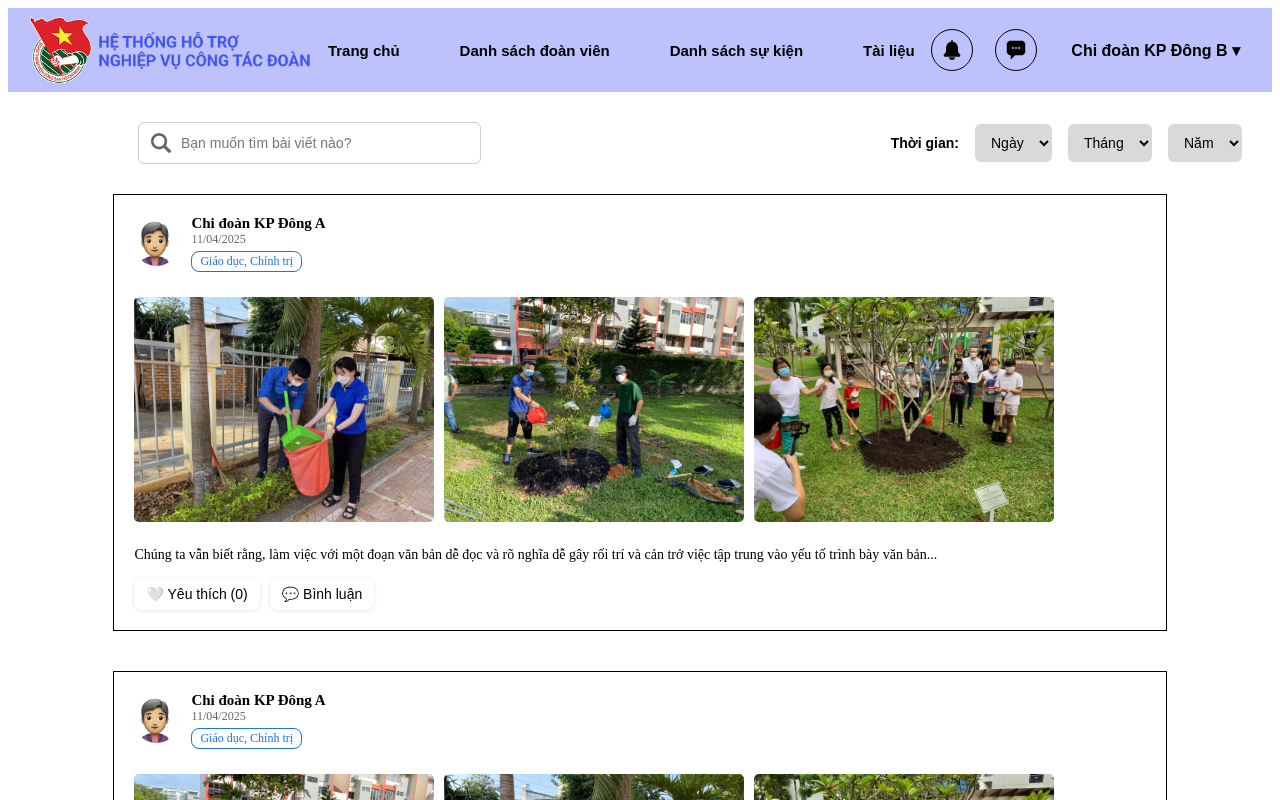
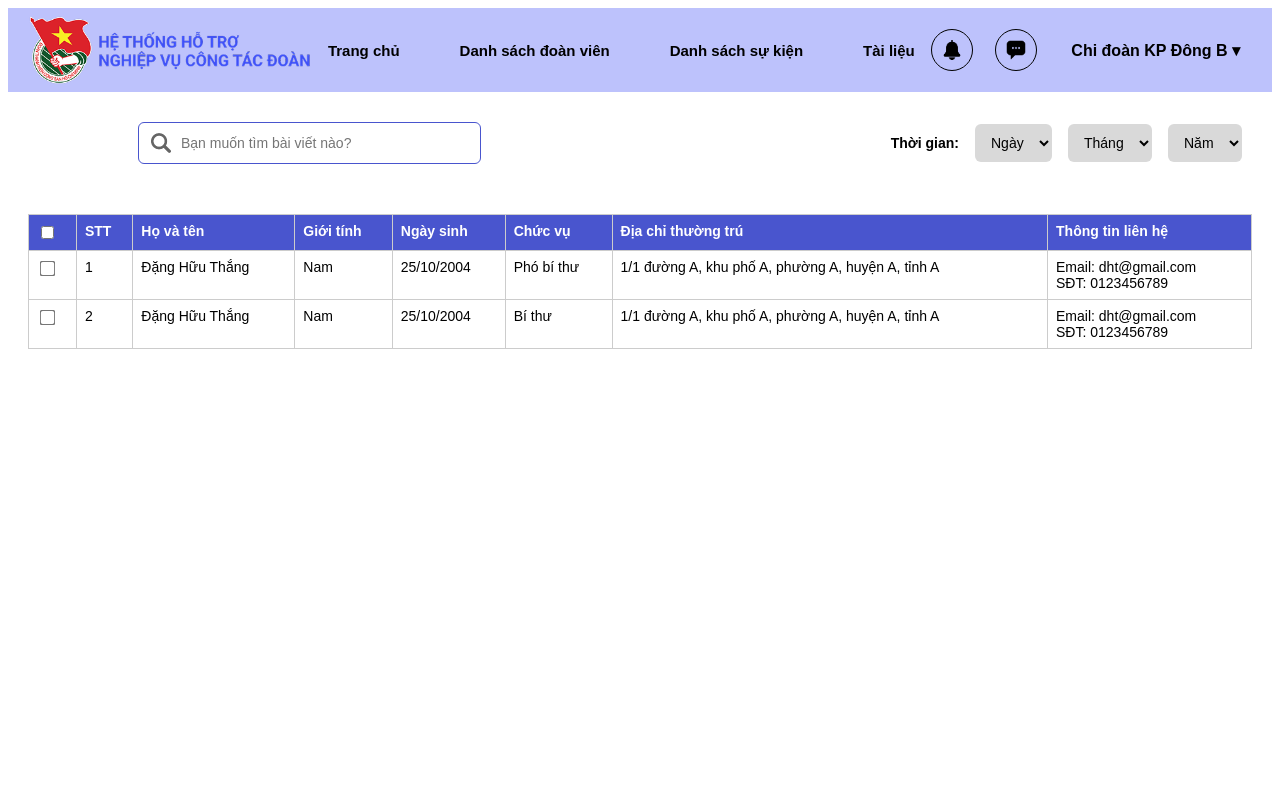
Before and after one commit to hwthangg/PRJ1-22521708-22521325, a React (Vite) app in the folder frontend/: page / in a window 1280 px wide. Shown: the top 800 px of the page. Built offline with nearby package versions, Linux system fonts and the light colour scheme.

Commit message:
tablecomponent

```diff
--- a/frontend/src/App.jsx
+++ b/frontend/src/App.jsx
@@ -5,6 +5,7 @@ import Footer from "./components/Footer/Footer";
 import Search from "./components/Search/Search";
 import DateSelect from "./components/Date/Date";
 import AdminDashboard from "./pages/AdminDashboard/AdminDashboard";
+import Listunionmember from "./pages/Admin/Listunionmember/Listunionmember";
 
 import './App.css';
 
@@ -19,10 +20,8 @@ function App() {
       </div>
 
       <Routes>
-        <Route path="/" element={<AdminDashboard />} />
+        <Route path="/" element={<Listunionmember />} />
       </Routes>
-
-      <Footer />
     </BrowserRouter>
   );
 }
--- a/frontend/src/components/Search/Search.module.css
+++ b/frontend/src/components/Search/Search.module.css
@@ -1,7 +1,7 @@
 .searchBox {
     display: flex;
     align-items: center;
-    border: 1px solid #ccc;
+    border: 1px solid #4955CE;
     border-radius: 6px;
     padding: 10px 12px;
     width: 100%;
--- a/frontend/src/components/Society/Society.module.css
+++ b/frontend/src/components/Society/Society.module.css
@@ -2,7 +2,7 @@
   padding: 20px;
   position: relative;
   overflow-x: hidden;
-  border: 1px solid black;
+  border: 1px solid #4955CE;
   width: 80%;
   margin: 0 auto;
   background-color: #fff;
@@ -284,7 +284,7 @@
 .commentSection {
   background-color: #ffffff;
   padding: 16px;
-  border: 1px solid #ccc;
+  border: 1px solid #4955CE;
   box-shadow: 0 2px 4px rgba(0, 0, 0, 0.05);
   width: 100%;
   box-sizing: border-box;
--- /dev/null
+++ b/frontend/src/components/Table/Table.jsx
@@ -0,0 +1,60 @@
+import React, { useState } from 'react';
+import styles from './Table.module.css';
+
+const Table = ({ columns, data }) => {
+  const [checkedRows, setCheckedRows] = useState(new Array(data.length).fill(false));
+
+  const handleCheckAll = (e) => {
+    const checked = e.target.checked;
+    setCheckedRows(new Array(data.length).fill(checked));
+  };
+
+  const handleCheckRow = (index) => {
+    const updated = [...checkedRows];
+    updated[index] = !updated[index];
+    setCheckedRows(updated);
+  };
+
+  return (
+    <div className={styles.tableWrapper}>
+      <table className={styles.table}>
+        <thead>
+          <tr>
+            <th>
+              <input
+                type="checkbox"
+                checked={checkedRows.every(Boolean)}
+                onChange={handleCheckAll}
+              />
+            </th>
+            {columns.map((col, index) => (
+              <th key={index}>{col}</th>
+            ))}
+          </tr>
+        </thead>
+        <tbody>
+          {data.map((row, rowIndex) => (
+            <tr key={rowIndex}>
+              <td>
+                <input
+                  type="checkbox"
+                  checked={checkedRows[rowIndex]}
+                  onChange={() => handleCheckRow(rowIndex)}
+                />
+              </td>
+              {columns.map((col, colIndex) => (
+                <td key={colIndex}>
+                  {String(row[col]).split('\n').map((line, idx) => (
+                    <div key={idx}>{line}</div>
+                  ))}
+                </td>
+              ))}
+            </tr>
+          ))}
+        </tbody>
+      </table>
+    </div>
+  );
+};
+
+export default Table;
--- /dev/null
+++ b/frontend/src/components/Table/Table.module.css
@@ -0,0 +1,27 @@
+.tableWrapper {
+    overflow-x: auto;
+  }
+
+  .table {
+    width: 100%;
+    border-collapse: collapse;
+    font-family: sans-serif;
+    font-size: 14px;
+  }
+
+  th, td {
+    border: 1px solid #ccc;
+    padding: 8px;
+    text-align: left;
+    vertical-align: top;
+  }
+
+  th {
+    background-color: #4955CE;
+    color: white;
+    font-weight: bold;
+  }
+
+  td input[type='checkbox'] {
+    transform: scale(1.2);
+  }
--- /dev/null
+++ b/frontend/src/pages/Admin/Listunionmember/Listunionmember.jsx
@@ -0,0 +1,37 @@
+import React from 'react';
+import styles from './Listunionmember.module.css';
+import Table from '../../../components/Table/Table';
+
+const Listunionmember = () => {
+  const columns = ['STT', 'Họ và tên', 'Giới tính', 'Ngày sinh', 'Chức vụ', 'Địa chỉ thường trú', 'Thông tin liên hệ'];
+
+  const data = [
+    {
+      STT: '1',
+      'Họ và tên': 'Đặng Hữu Thắng',
+      'Giới tính': 'Nam',
+      'Ngày sinh': '25/10/2004',
+      'Chức vụ': 'Phó bí thư',
+      'Địa chỉ thường trú': '1/1 đường A, khu phố A, phường A, huyện A, tỉnh A',
+      'Thông tin liên hệ': 'Email: dht@gmail.com\nSĐT: 0123456789'
+    },
+    {
+      STT: '2',
+      'Họ và tên': 'Đặng Hữu Thắng',
+      'Giới tính': 'Nam',
+      'Ngày sinh': '25/10/2004',
+      'Chức vụ': 'Bí thư',
+      'Địa chỉ thường trú': '1/1 đường A, khu phố A, phường A, huyện A, tỉnh A',
+      'Thông tin liên hệ': 'Email: dht@gmail.com\nSĐT: 0123456789'
+    },
+    // Thêm dòng khác nếu cần
+  ];
+
+  return (
+    <div className={styles.wrapper}>
+      <Table columns={columns} data={data} />
+    </div>
+  );
+};
+
+export default Listunionmember;
--- /dev/null
+++ b/frontend/src/pages/Admin/Listunionmember/Listunionmember.module.css
@@ -0,0 +1,9 @@
+.wrapper {
+    padding: 20px;
+  }
+
+  .title {
+    font-size: 24px;
+    font-weight: bold;
+    margin-bottom: 16px;
+  }
```
